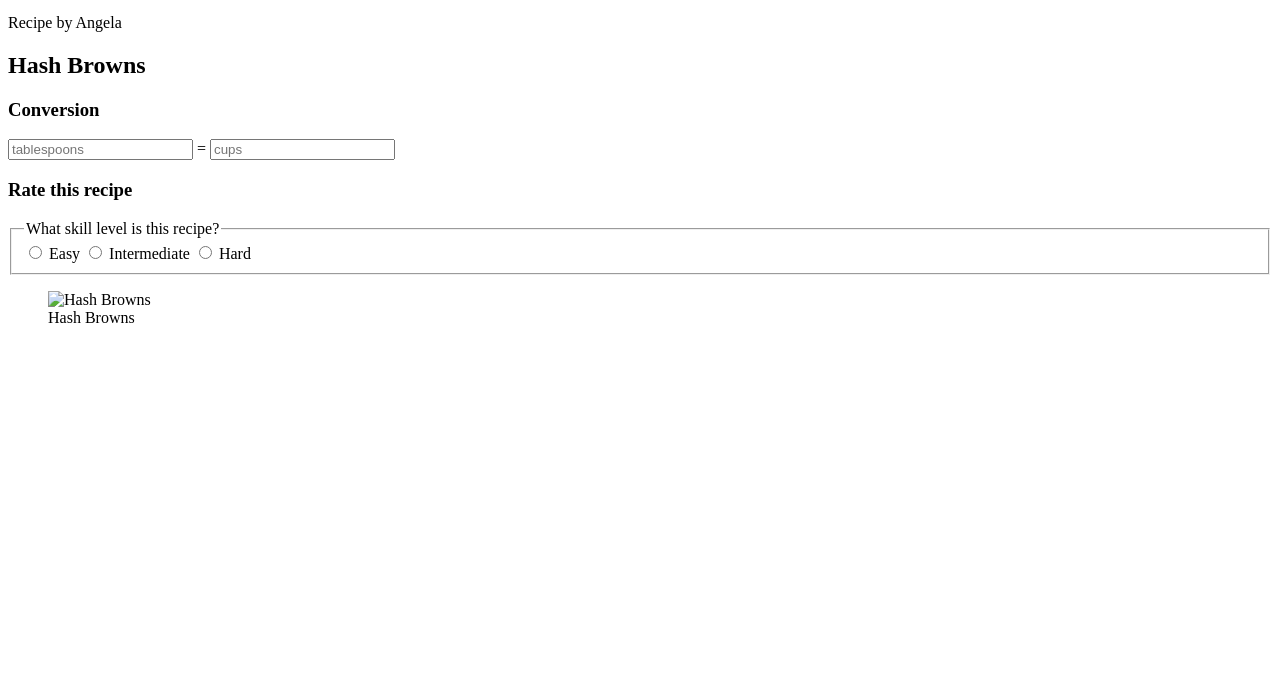
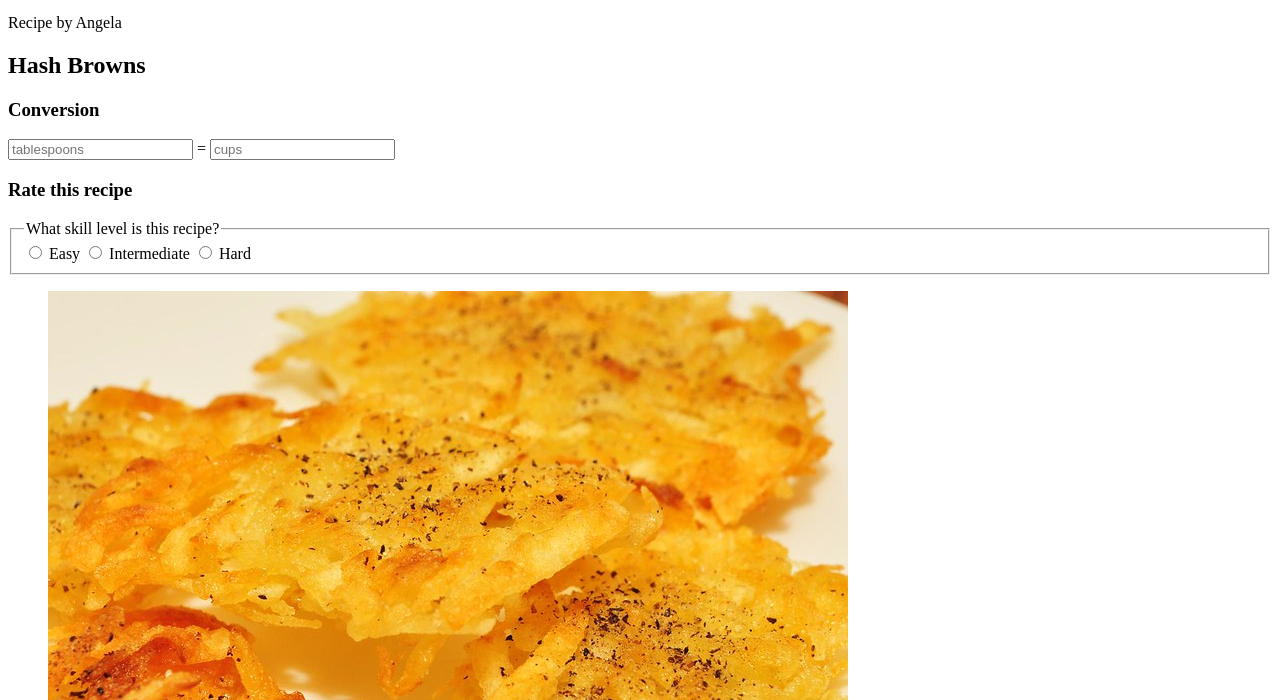
Before and after one commit to hrose96/html-recipe-hashbrowns, a plain HTML site: page index.html in a window 1280 px wide. Shown: the part 100-800 px from the top of the page. Drawn offline with Linux system fonts and the light colour scheme; files that its build step writes are made by us from their sources; the site is published under a folder, as on GitHub Pages, so addresses that start at the root find nothing.

Commit message:
Update_index3.html
Trying to fix images again

```diff
--- a/index.html
+++ b/index.html
@@ -31,7 +31,7 @@
 </form>
 
   <figure>
- <img src="/images/hash_browns.jpg" alt="Hash Browns">
+ <img src="images/hash_browns.jpg" alt="Hash Browns">
       <figcaption>Hash Browns </figcaption>
   </figure>
   <script src="script.js"></script>
```
